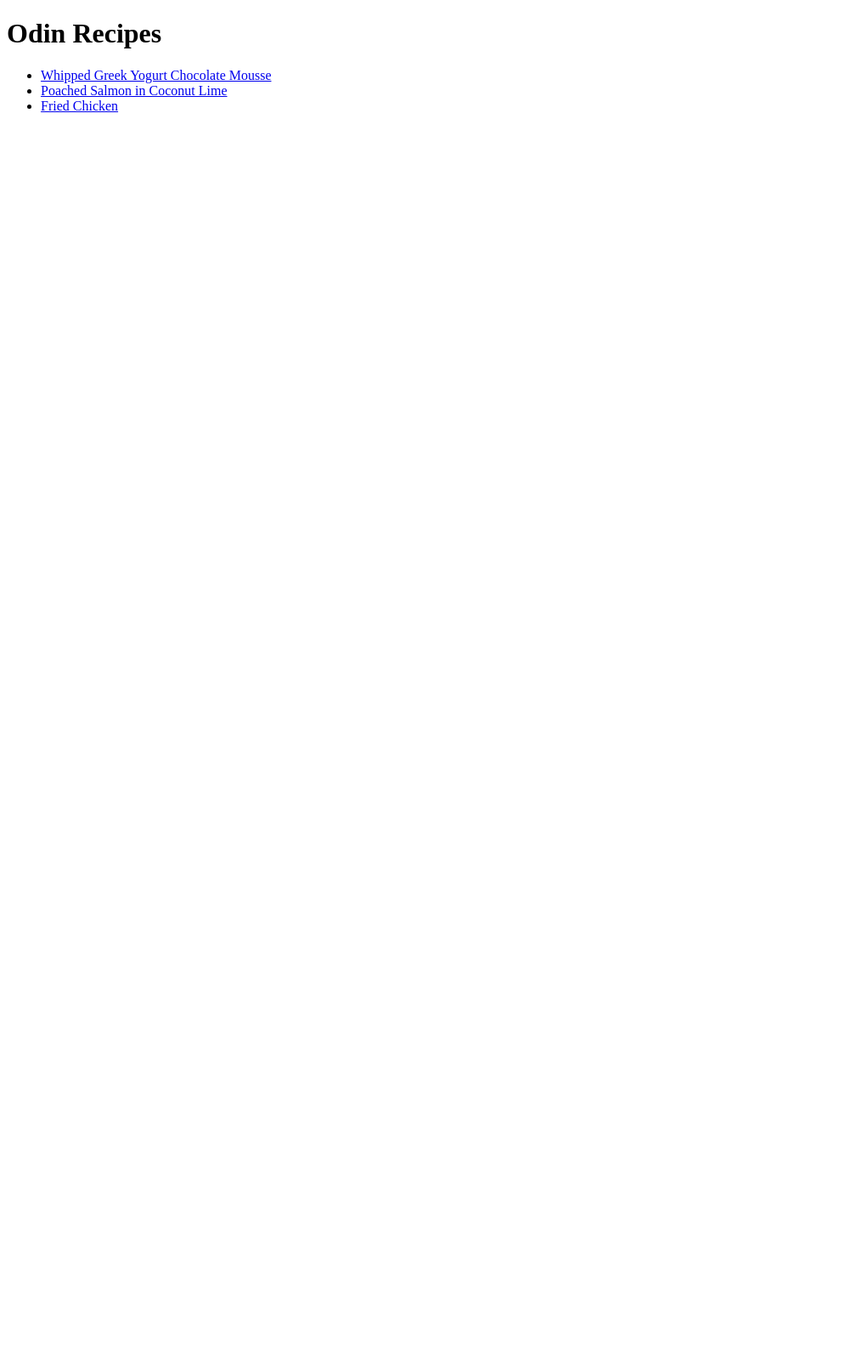
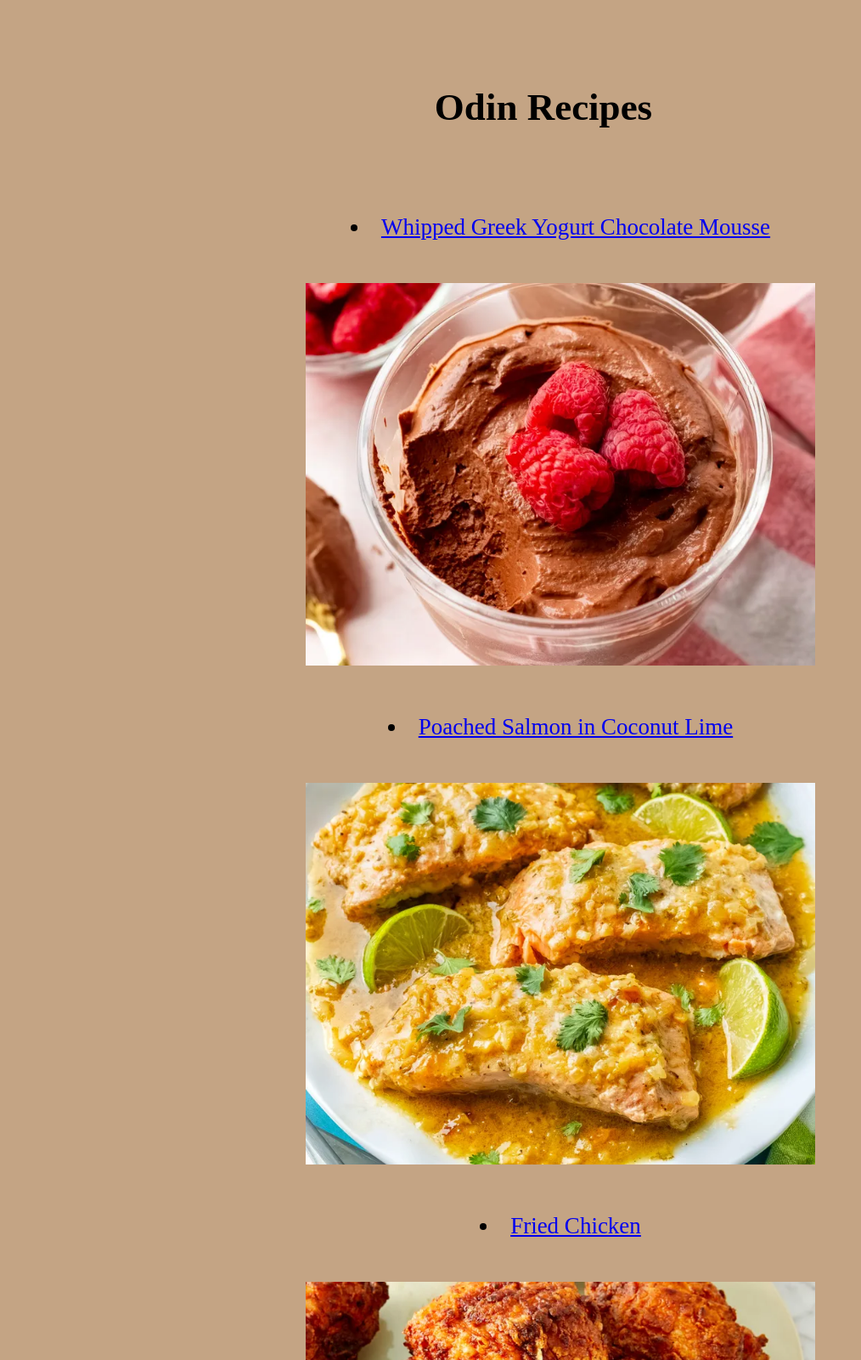
Before and after one commit to MTCBOI/odin-recipes, a plain HTML site: page index.html in a window 1280 px wide. Shown: the top 1600 px of the page at 85% size, without its empty margins (0-1014 px from the left). Before the commit the page ends 800 px from the top, so only its background shows below. Drawn offline with Linux system fonts and the light colour scheme.

Commit message:
improved recipes with css

```diff
--- a/index.html
+++ b/index.html
@@ -1,13 +1,14 @@
 <!DOCTYPE html>
 <html lang='en'>
     <head>
+	<link rel="stylesheet" href="style.css">
     </head>
     <body>
-	<h1>Odin Recipes</h1>
+	<h1 class="header">Odin Recipes</h1>
 	<ul>
-	    <li><a href="recipes/whipped-greek-yogurt-chocolate-mousse.html">Whipped Greek Yogurt Chocolate Mousse</a></li>
-	    <li><a href="recipes/poached-salmon.html">Poached Salmon in Coconut Lime</a></li>
-	    <li><a href="recipes/fried-chicken.html">Fried Chicken</li>
+	    <li><a href="recipes/whipped-greek-yogurt-chocolate-mousse.html">Whipped Greek Yogurt Chocolate Mousse<br></a><img src="recipes/images/whippedgreekyogurt.webp" class="yogurt"></li>
+	    <li><a href="recipes/poached-salmon.html">Poached Salmon in Coconut Lime<br><img src="recipes/images/poachedsalmon.webp" class="salmon"></a></li>
+	    <li><a href="recipes/fried-chicken.html">Fried Chicken<br><img src="recipes/images/friedchicken.webp" class="chicken"</li>
 	</ul>
     </body>
 </html>
--- /dev/null
+++ b/recipes/style.css
@@ -0,0 +1,11 @@
+body {
+    background-color: #C4A484;
+}
+.center {
+    text-align: center;
+}
+.image {
+    display: block;
+    margin-left: auto;
+    margin-right: auto;
+}
--- /dev/null
+++ b/style.css
@@ -0,0 +1,28 @@
+body {
+    background-color: #C4A484;
+}
+.header {
+      text-align: center;
+      margin: 100px;
+      font-size: 45px;
+}
+ul {
+    text-align: center;
+    list-style-position: inside;
+    font-size: 27px;
+}
+.yogurt {
+    width: 600px;
+    height: auto;
+    margin: 50px;
+}
+.salmon {
+    width: 600px;
+    height: auto;
+    margin: 50px;
+}
+.chicken {
+    width: 600px;
+    height: auto;
+    margin: 50px;
+}
```
Also changed, not shown: recipes/fried-chicken.html (+5 -4 lines), recipes/poached-salmon.html (+5 -4 lines), recipes/whipped-greek-yogurt-chocolate-mousse.html (+5 -4 lines).
